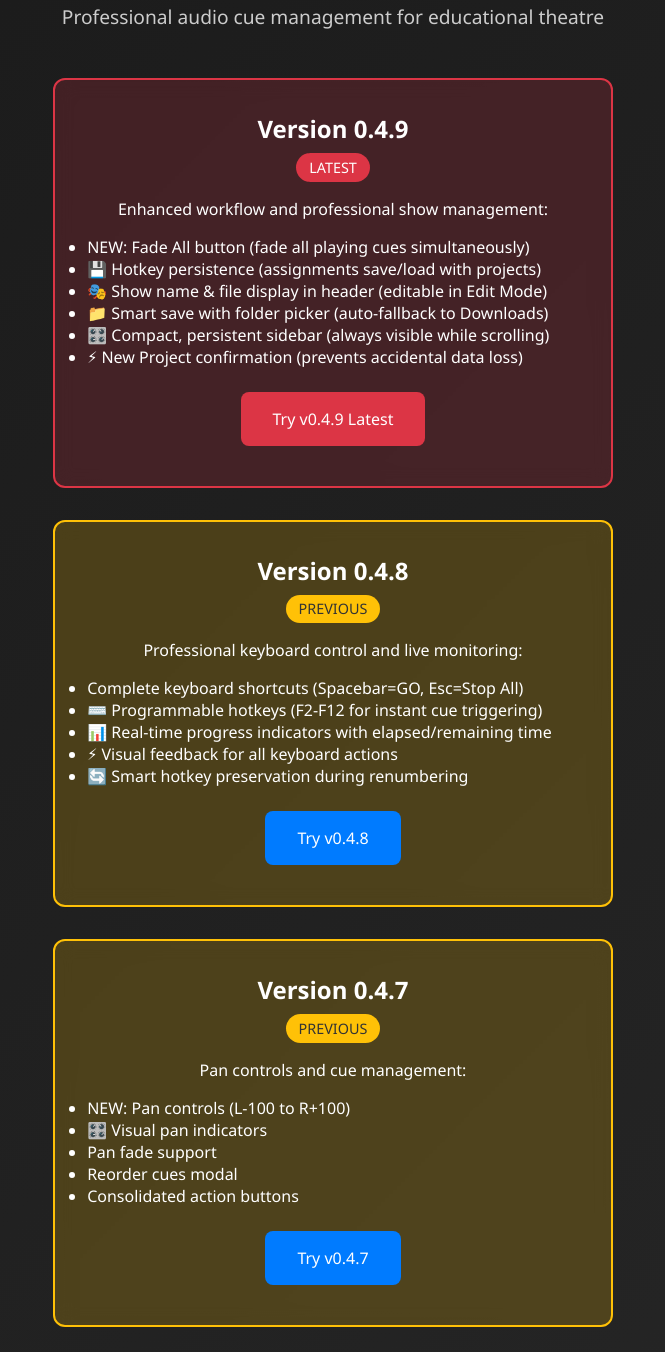
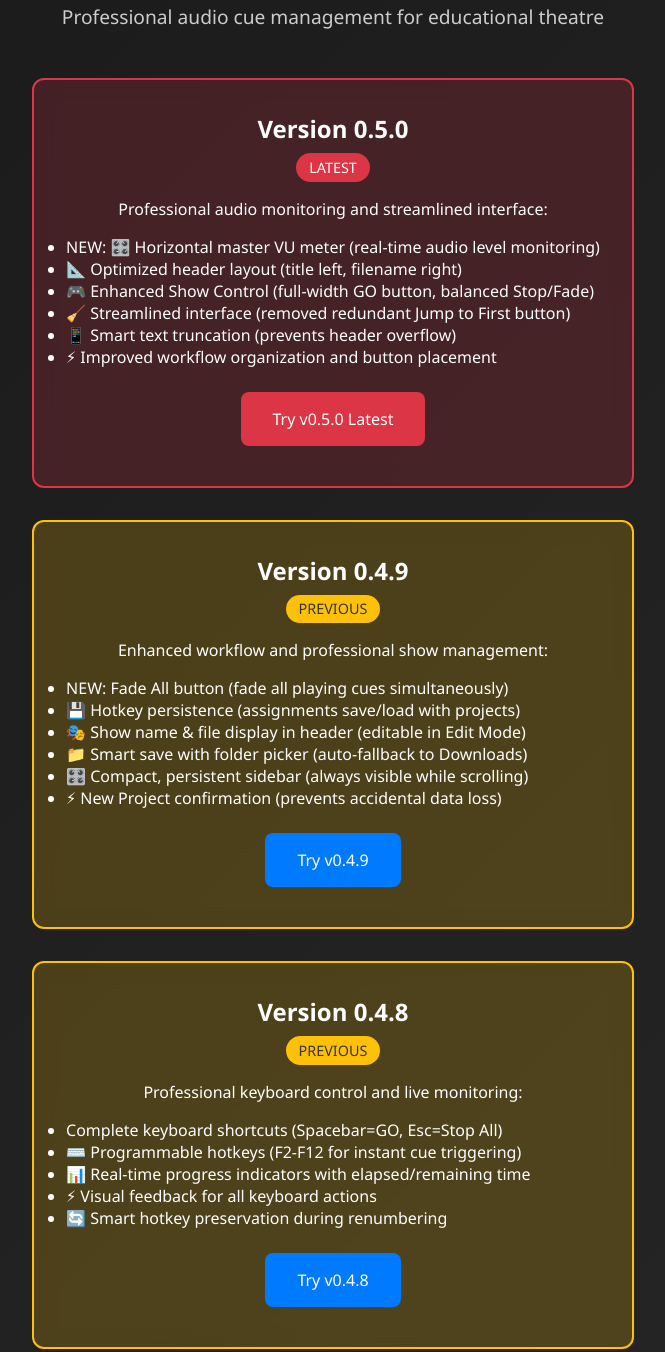
Before and after one commit to kevin-patrick/theatre-cue-player, a plain HTML site: page index.html in a window 1280 px wide. Shown: the part 181-1533 px from the top of the page, without its empty margins (307-972 px from the left). Drawn offline with Linux system fonts and the light colour scheme.

Commit message:
v0.5.0
Horizontal master VU meter (real-time audio level monitoring)
Optimized header layout (title left, filename right)
 Enhanced Show Control (full-width GO button, balanced Stop/Fade)
 Streamlined interface (removed redundant Jump to First button)
Smart text truncation (prevents header overflow) Improved workflow organization and button placement

```diff
--- a/index.html
+++ b/index.html
@@ -210,8 +210,23 @@
 
         <div class="version-grid">
             <div class="version-card latest">
+                <div class="version-number">Version 0.5.0</div>
+                <div class="version-status status-latest">LATEST</div>
+                <p>Professional audio monitoring and streamlined interface:</p>
+                <ul style="text-align: left; margin: 1rem 0;">
+                    <li>NEW: 🎛️ Horizontal master VU meter (real-time audio level monitoring)</li>
+                    <li>📐 Optimized header layout (title left, filename right)</li>
+                    <li>🎮 Enhanced Show Control (full-width GO button, balanced Stop/Fade)</li>
+                    <li>🧹 Streamlined interface (removed redundant Jump to First button)</li>
+                    <li>📱 Smart text truncation (prevents header overflow)</li>
+                    <li>⚡ Improved workflow organization and button placement</li>
+                </ul>
+                <a href="theatre-cue-player.html" class="btn btn-latest">Try v0.5.0 Latest</a>
+            </div>
+
+            <div class="version-card beta">
                 <div class="version-number">Version 0.4.9</div>
-                <div class="version-status status-latest">LATEST</div>
+                <div class="version-status status-beta">PREVIOUS</div>
                 <p>Enhanced workflow and professional show management:</p>
                 <ul style="text-align: left; margin: 1rem 0;">
                     <li>NEW: Fade All button (fade all playing cues simultaneously)</li>
@@ -221,7 +236,7 @@
                     <li>🎛️ Compact, persistent sidebar (always visible while scrolling)</li>
                     <li>⚡ New Project confirmation (prevents accidental data loss)</li>
                 </ul>
-                <a href="theatre-cue-player.html" class="btn btn-latest">Try v0.4.9 Latest</a>
+                <a href="versions/v0.4.9/theatre-cue-player.html" class="btn">Try v0.4.9</a>
             </div>
 
             <div class="version-card beta">
@@ -236,20 +251,6 @@
                     <li>🔄 Smart hotkey preservation during renumbering</li>
                 </ul>
                 <a href="versions/v0.4.8/theatre-cue-player.html" class="btn">Try v0.4.8</a>
-            </div>
-
-            <div class="version-card beta">
-                <div class="version-number">Version 0.4.7</div>
-                <div class="version-status status-beta">PREVIOUS</div>
-                <p>Pan controls and cue management:</p>
-                <ul style="text-align: left; margin: 1rem 0;">
-                    <li>NEW: Pan controls (L-100 to R+100)</li>
-                    <li>🎛️ Visual pan indicators</li>
-                    <li>Pan fade support</li>
-                    <li>Reorder cues modal</li>
-                    <li>Consolidated action buttons</li>
-                </ul>
-                <a href="versions/v0.4.7/theatre-cue-player.html" class="btn">Try v0.4.7</a>
             </div>
 
             <div class="version-card beta">
@@ -297,13 +298,13 @@
         <div class="roadmap">
             <h3>🗺️ Roadmap</h3>
             <ul>
-                <li>Master VU meter (horizontal display in Currently Playing section)</li>
-                <li>GUI enhancement - left justify show title and file name</li>
                 <li>Performance optimizations for Chromebook compatibility</li>
                 <li>Enhanced responsive design for tablets and smaller screens</li>
                 <li>Audio waveform visualization</li>
                 <li>Playlist mode (queue multiple audio files in one cue)</li>
                 <li>Export cue list to PDF</li>
+                <li>Master volume control slider</li>
+                <li>Cue grouping and color coding</li>
             </ul>
         </div>
 
```
Also changed, not shown: versions/v0.5.0/theatre-cue-player.html (+22 -15 lines).
